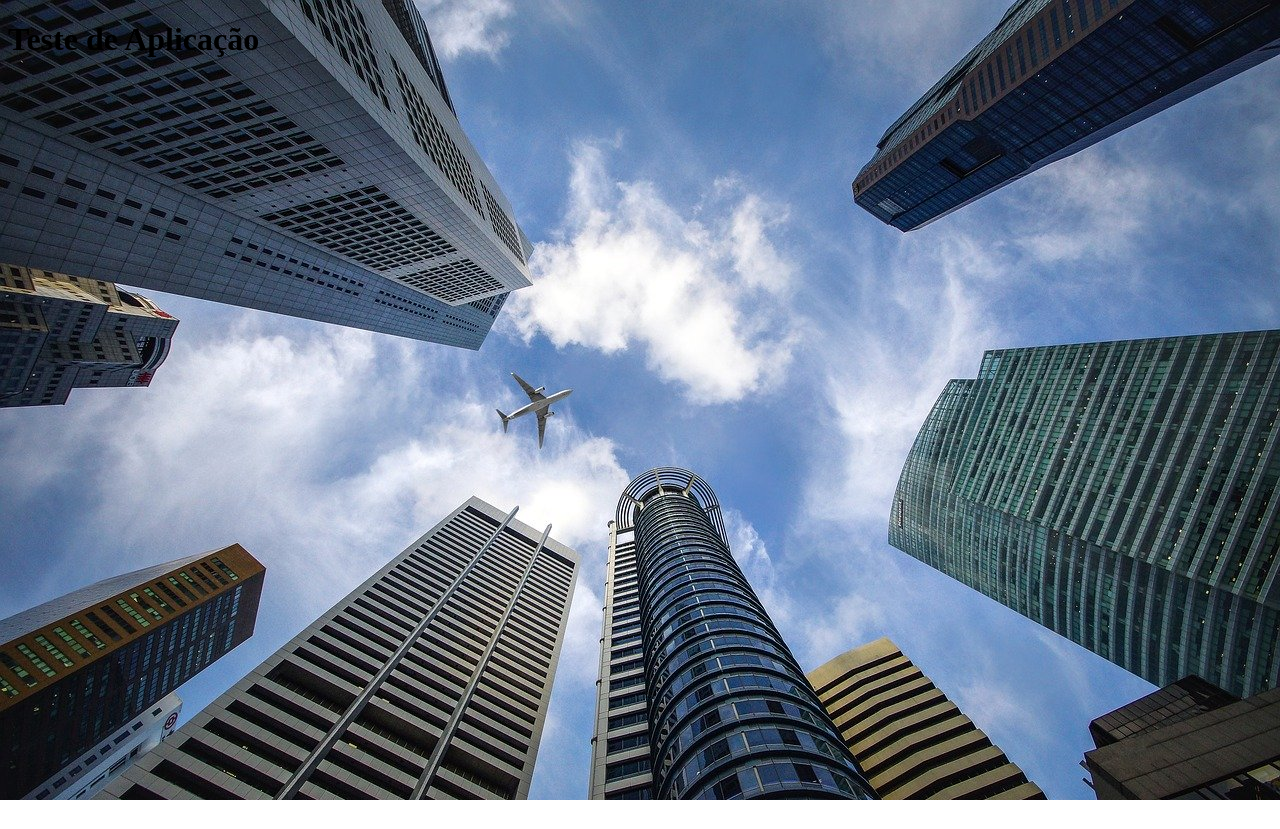
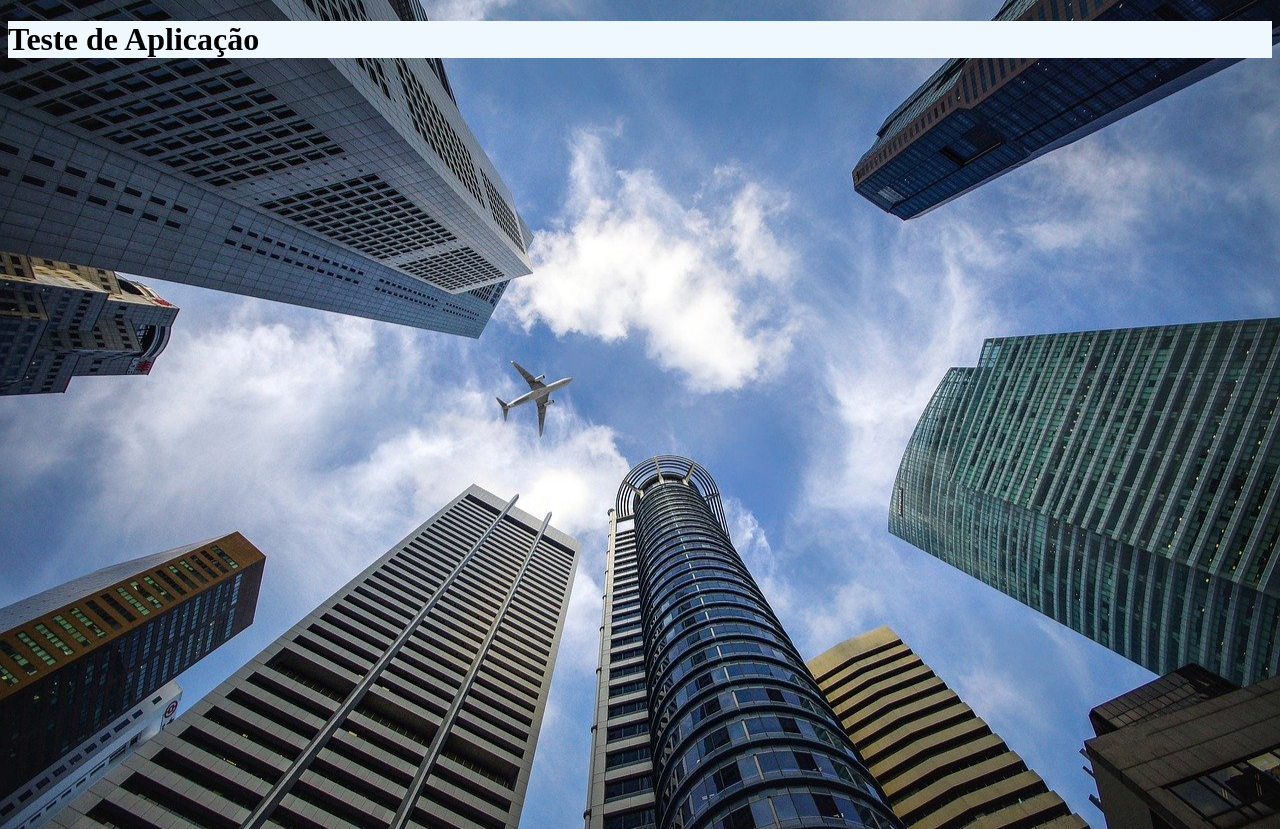
Before and after one commit to glaudsonmatias/html-css, a plain HTML site: page exercicios/ex022/fundo002.html in a window 1280 px wide. Before the commit the page ends 800 px from the top, so only its background shows below. Drawn offline with Linux system fonts and the light colour scheme.

Commit message:
Atualização ex022

```diff
--- a/exercicios/ex022/fundo002.html
+++ b/exercicios/ex022/fundo002.html
@@ -7,11 +7,19 @@
     <title>Personalização dos fundos</title>
     <style>
         body{
+            height: 100vh;
             background-image: url('imagens/wallpaper002.jpg');
+            background-position: center center;
+            background-repeat: no-repeat;
+            background-size: cover;
+        }
+
+        h1.q1{background-color: aliceblue;
+
         }
     </style>
 </head>
 <body>
-    <h1>Teste de Aplicação</h1>
+    <h1 class="q1">Teste de Aplicação</h1>
 </body>
 </html>
```
